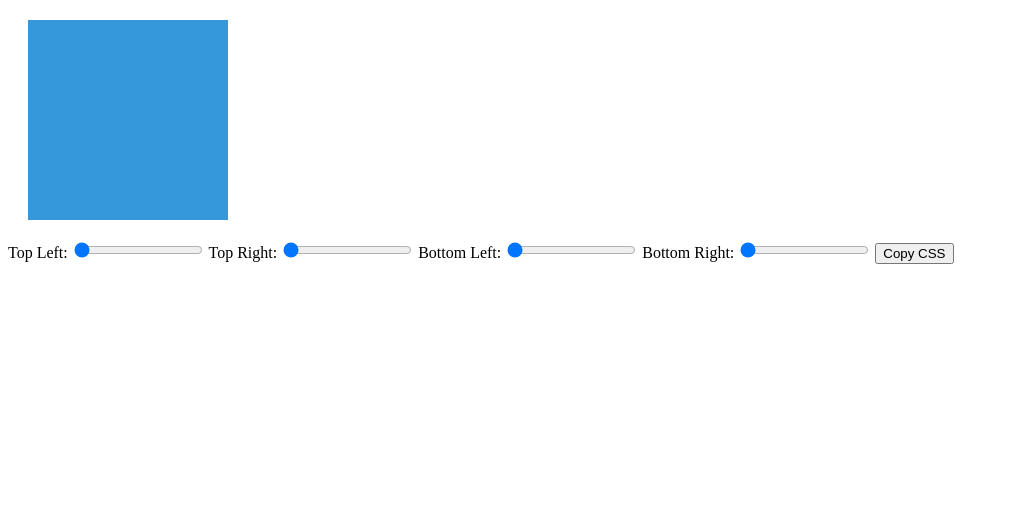
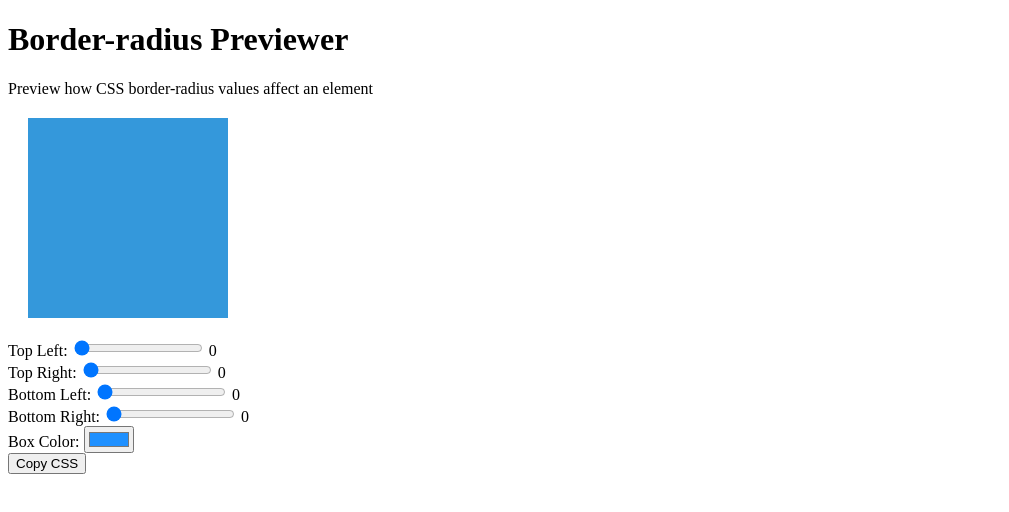
Before and after one commit to sims1710/-Border-radius-Previewer, a plain HTML site: page index.html in a window 1280 px wide. Shown: the whole page, without its empty margins (0-1009 px from the left). Drawn offline with Linux system fonts and the light colour scheme.

Commit message:
Update index.html

```diff
--- a/index.html
+++ b/index.html
@@ -4,24 +4,65 @@
     <meta charset="UTF-8">
     <meta name="viewport" content="width=device-width, initial-scale=1.0">
     <link rel="stylesheet" href="styles.css">
+    <link rel="icon" href="/logo.png" type="image/png">
     <title>Border-radius Previewer</title>
 </head>
+
 <body>
+    <!--Header Section-->
+    <header class="section__container header__container">
+        <div class="header__image__container">
+            <div class="header__content">
+                <h1>Border-radius Previewer</h1>
+                <p>Preview how CSS border-radius values affect an element</p>
+            </div>
+        </div>
+    </header>
+
+    <!--Box Section-->
+    <div class="section__container box__container">
         <div class="box" id="previewBox"></div>
+    </div>
 
+    <!--Label Section-->
+    <div class="section__container label__container">
+        <div class="one_label">
             <label for="topLeft">Top Left:</label>
             <input type="range" id="topLeft" min="0" max="100" value="0">
+            <span class="slider-value" id="topLeftValue">0</span>
+        </div>
 
+        <div class="one_label">
             <label for="topLeft">Top Right:</label>
             <input type="range" id="topRight" min="0" max="100" value="0">
+            <span class="slider-value" id="topRightValue">0</span>
+        </div>
 
+        <div class="one_label">
             <label for="topLeft">Bottom Left:</label>
             <input type="range" id="bottomLeft" min="0" max="100" value="0">
+            <span class="slider-value" id="bottomLeftValue">0</span>
+        </div>
 
+        <div class="one_label">
             <label for="topLeft">Bottom Right:</label>
             <input type="range" id="bottomRight" min="0" max="100" value="0">
+            <span class="slider-value" id="bottomRightValue">0</span>
+        </div>
+    </div>
 
+    <!--Colour Picker-->
+    <div class="section__container colour__container">
+        <div class="colour__picker">
+            <label for="boxColor">Box Color:</label>
+            <input type="color" id="boxColor" class="boxColor" value="#1E90FF" draggable="true">
+        </div>
+    </div>
+
+    <!--Button Section-->
+    <div class="section__container button__container">
         <button onclick="copyToClipboard()">Copy CSS</button>
+    </div>
 
     <script src="script.js"></script>
 </body>
```
Lines whose indentation alone changed are shown as unchanged.
